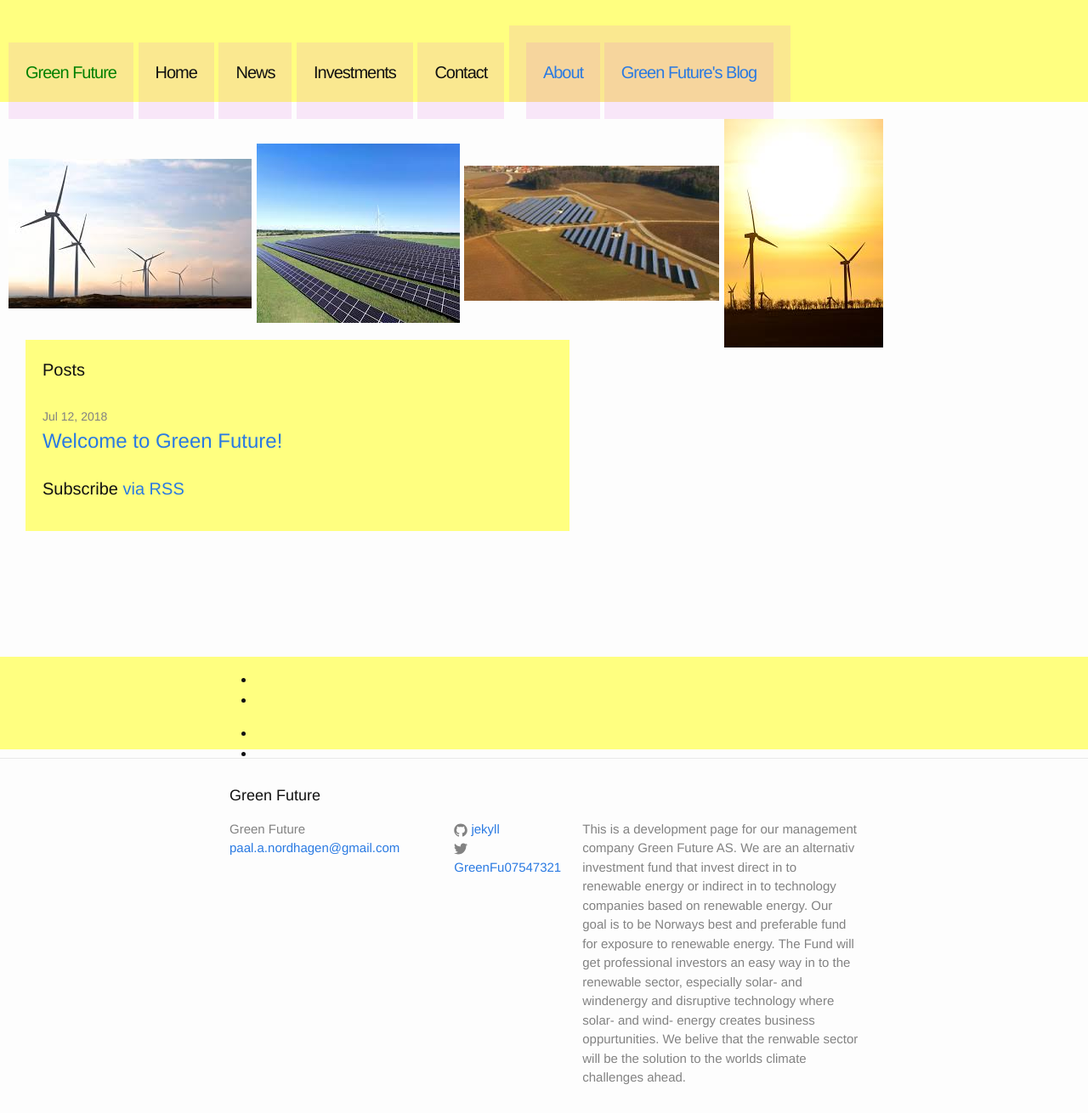
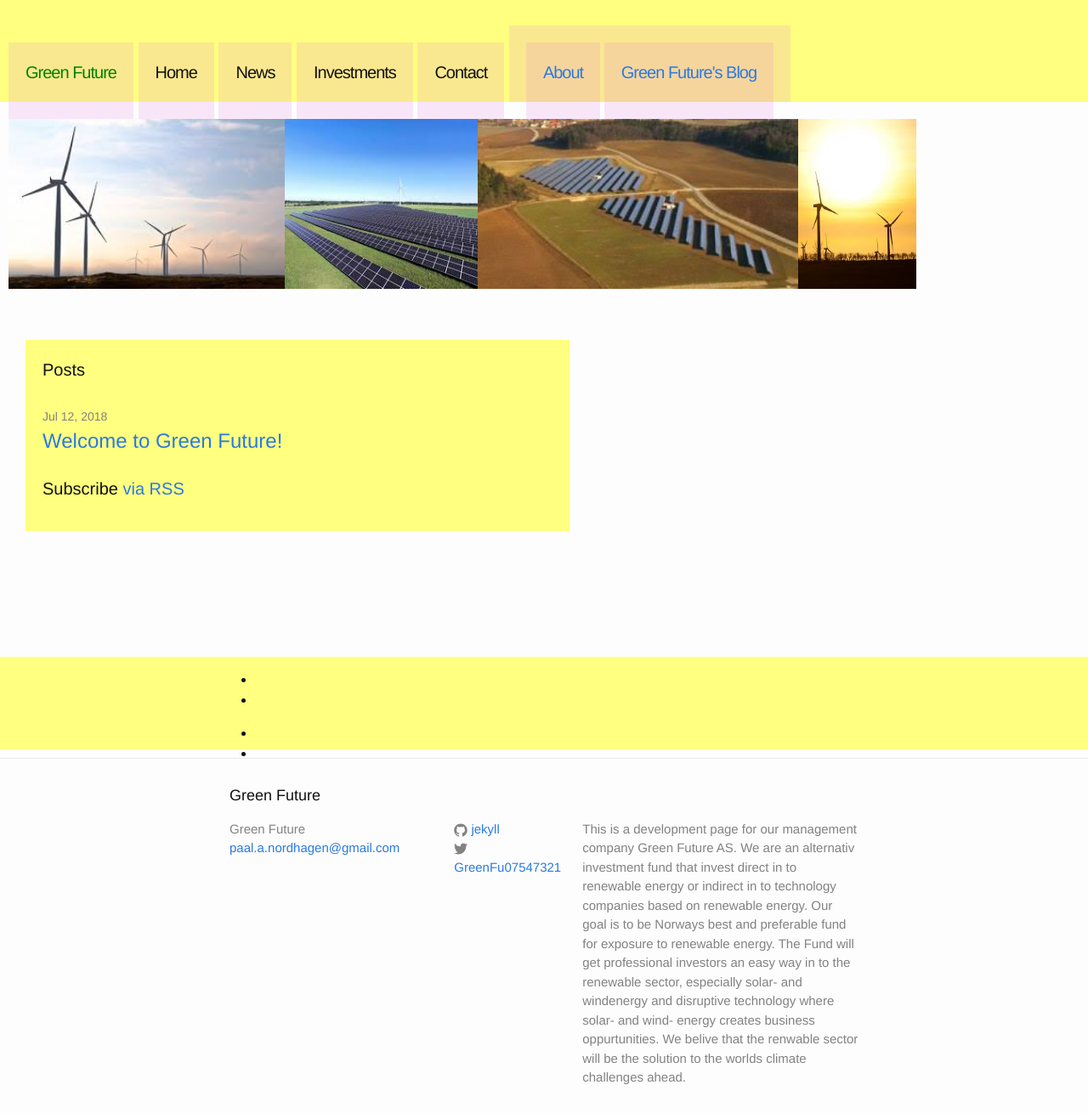
Before and after one commit to Paal-August/Paal-August.github.io, a Jekyll site: the page built from index.html, in a window 1280 px wide and 1310 px high. Shown: the whole window at 85% size. Built offline with Jekyll 4.4.1, drawn with Linux system fonts in a browser that asks for light colours.

Commit message:
Update _layout.scss

```diff
--- a/_sass/_layout.scss
+++ b/_sass/_layout.scss
@@ -19,9 +19,9 @@
   float:left;
  /* background-position: top;
   opacity:50%;
-  background-color:#df80ff;
-  display:block;
-  z-index:6;*/
+  background-color:#df80ff;*/
+  display:flex;
+  z-index:6;
 }
 .caption{
    font-size: 20px;
```
